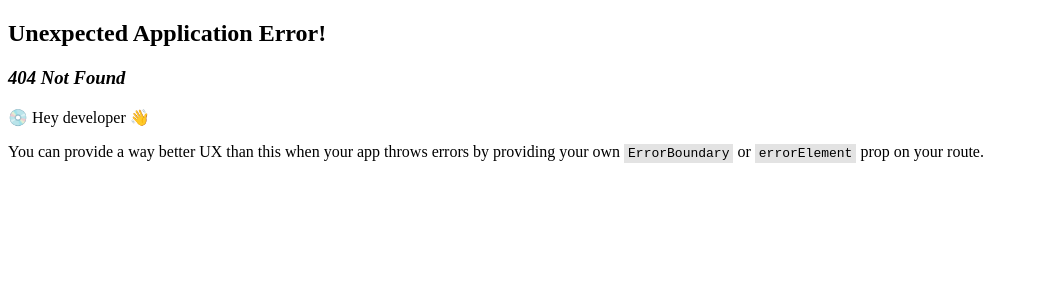
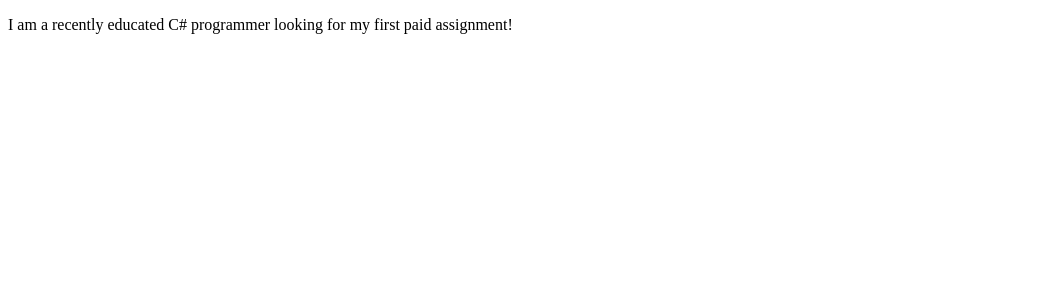
Before and after one commit to sharpmalm/portfoliorouter, a React (Create React App) app: page /about in a window 1280 px wide. Before the commit this address had no page. Shown: the top 300 px of the page, without its empty margins (0-1039 px from the left). Built offline with nearby package versions, Linux system fonts and the light colour scheme.

Commit message:
Two page routing success! One working link on home page, but need to implement true single page (non-refresh) routing.

```diff
--- a/src/App.js
+++ b/src/App.js
@@ -1,11 +1,13 @@
 import './App.css';
 import { createBrowserRouter, RouterProvider } from 'react-router-dom';
 import Home from './content/Home';
+import About from './content/About';
 
 //Home, About, Projects, Programming, Contact
 
 const router = createBrowserRouter([
   { path: '/', element: <Home /> },
+  { path: '/about', element: <About /> },
 ]);
 
 
--- a/src/content/About.js
+++ b/src/content/About.js
@@ -0,0 +1,7 @@
+function About() {
+    return (
+        <p>I am a recently educated C# programmer looking for my first paid assignment!</p>
+     );
+}
+
+export default About;
--- a/src/content/Home.js
+++ b/src/content/Home.js
@@ -1,6 +1,10 @@
 function Home() {
     return (
+        <>
         <h1>Welcome to my home page!</h1>
+        <p>Go to <a href="/about">About page</a></p>
+        </>
+
      );
 }
 
```
